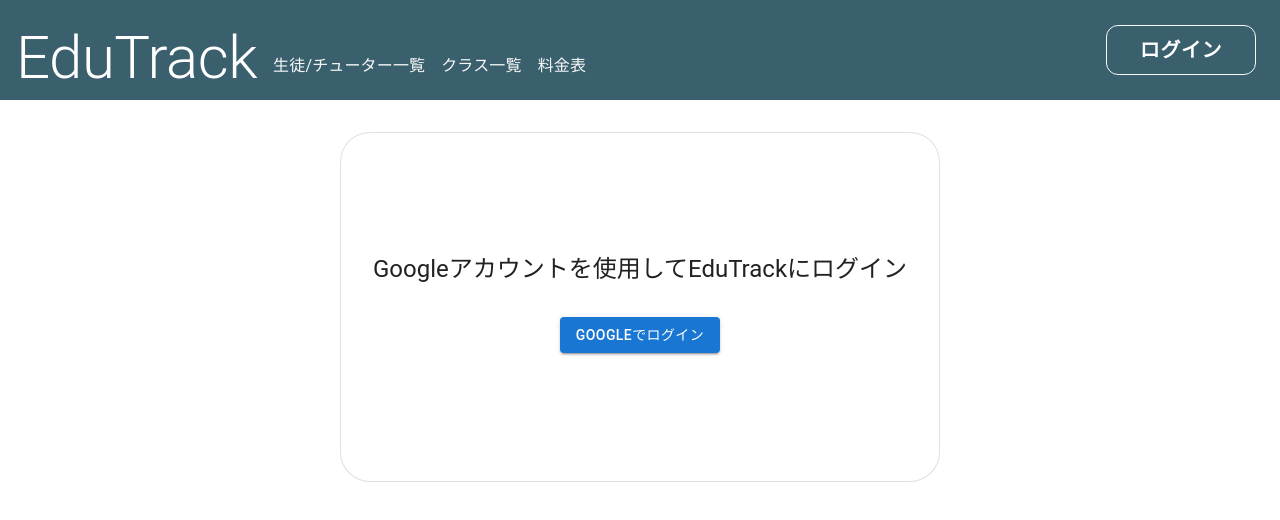
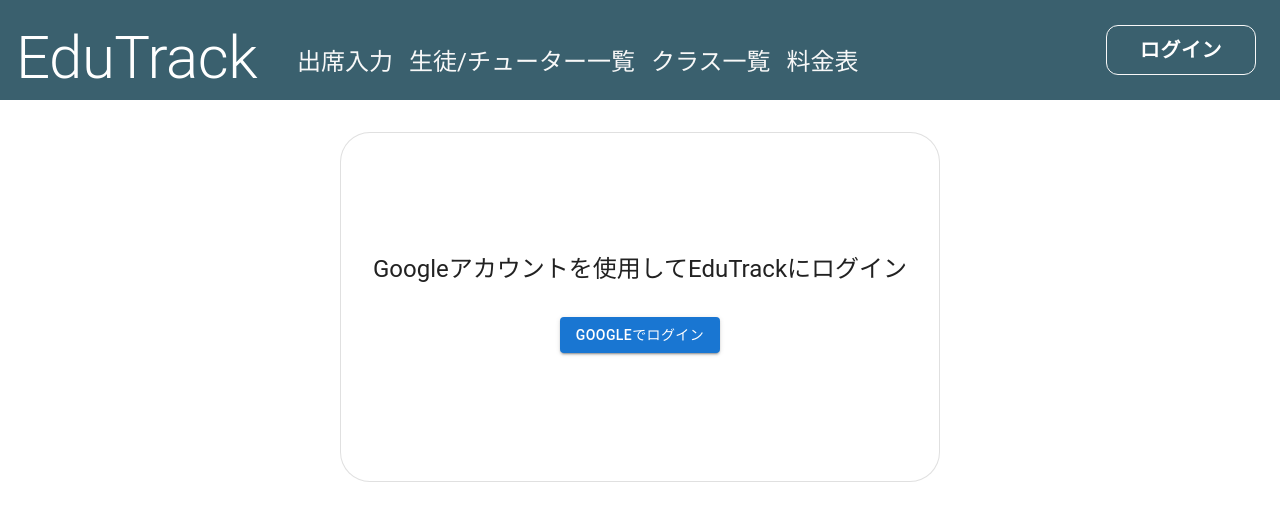
Before and after one commit to t4ni-XP/edutrack, a Next.js app: page / in a window 1280 px wide. Shown: the top 520 px of the page. Built offline with nearby package versions, Linux system fonts and the light colour scheme; no server answers.

Commit message:
add attendance on header

```diff
--- a/src/app/_components/Dashboard.tsx
+++ b/src/app/_components/Dashboard.tsx
@@ -91,7 +91,7 @@
       </Card>
       {showAttendanceButton && (
         <Box alignSelf="flex-end">
-          <PrimaryButton href="/attendance" label="出席管理" />
+          <PrimaryButton href="/attendance" label="出席入力" />
         </Box>
       )}
     </Box>
--- a/src/app/_components/ui/Header.tsx
+++ b/src/app/_components/ui/Header.tsx
@@ -23,18 +23,21 @@
         <Box pl={2} pt={2}>
           <Stack direction={"row"} alignItems="flex-end" gap={2}>
             <Link href="/">
-              <Typography variant="h2" component="div" color="#FFF">
+              <Typography variant="h2" component="div" mr={3} color="#FFF">
                 EduTrack
               </Typography>
             </Link>
+            <Link href="/attendance">
+              <Typography mb={2} variant="h5" color="#F8F8F8">出席入力</Typography>
+            </Link>
             <Link href="/master">
-              <Typography mb={2} color="#F8F8F8">生徒/チューター一覧</Typography>
+              <Typography mb={2} variant="h5" color="#F8F8F8">生徒/チューター一覧</Typography>
             </Link>
             <Link href="/classes">
-              <Typography mb={2} color="#F8F8F8">クラス一覧</Typography>
+              <Typography mb={2} variant="h5" color="#F8F8F8">クラス一覧</Typography>
             </Link>
             <Link href="/payment">
-              <Typography mb={2} color="#F8F8F8">料金表</Typography>
+              <Typography mb={2} variant="h5" color="#F8F8F8">料金表</Typography>
             </Link>
           </Stack>
         </Box>
```
